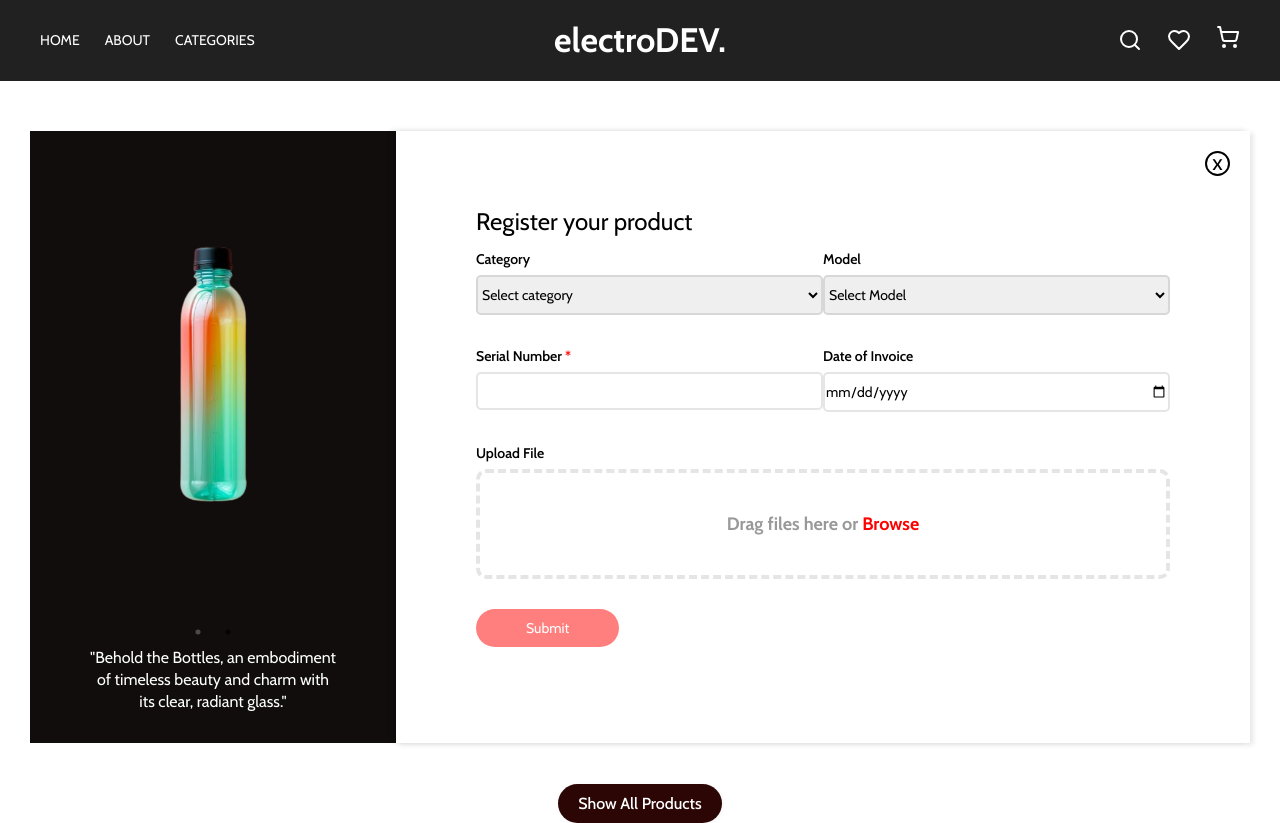
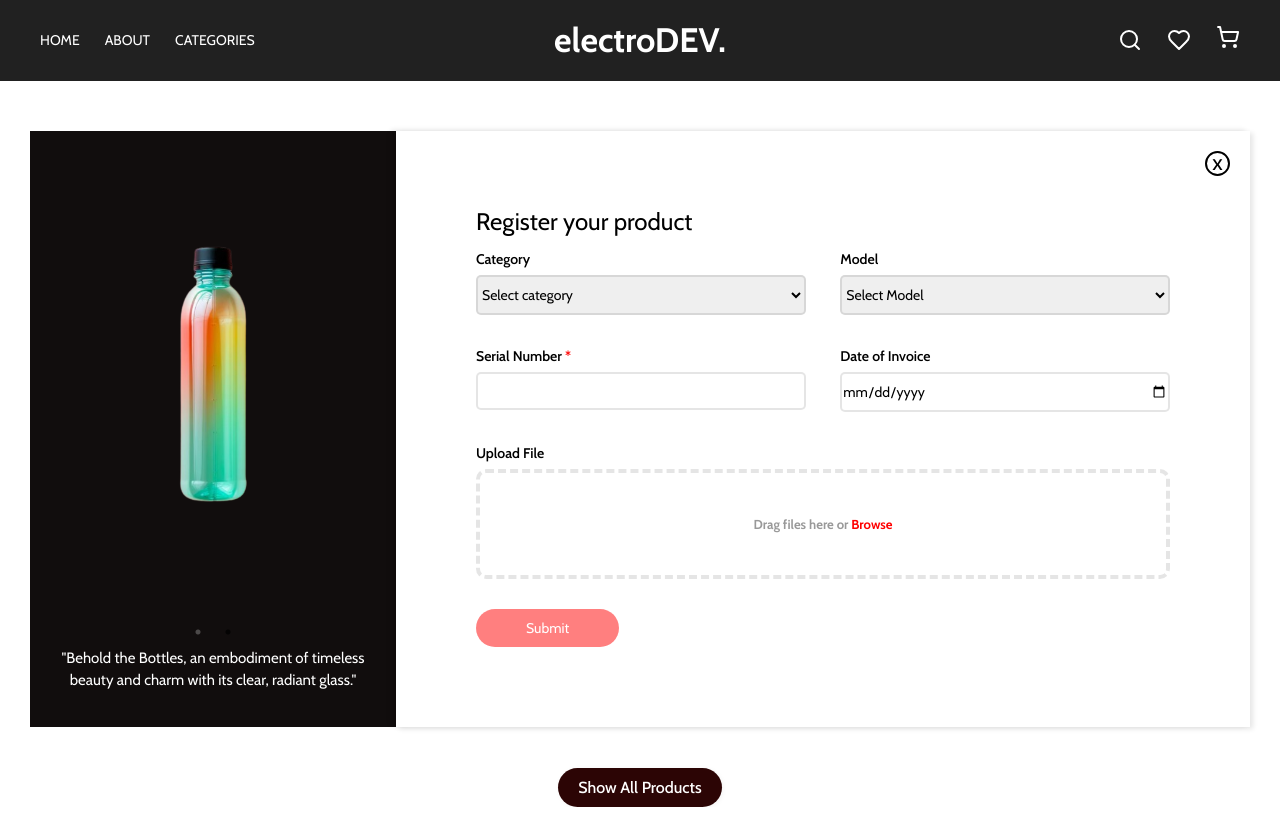
Before and after one commit to Neeraj-2525/Assignment-Neeraj, a React (Vite) app: page / in a window 1280 px wide. Built offline with nearby package versions, Linux system fonts and the light colour scheme.

Commit message:
font size fixed

```diff
--- a/src/components/RegForm/RegForm.css
+++ b/src/components/RegForm/RegForm.css
@@ -27,7 +27,8 @@
     color: #fff;
     font-weight: 100;
     text-align: center;
-    padding: 30px 60px;
+    font-size: 12px;
+    padding: 30px 30px;
 }
 
 .form-right .close-btn {
@@ -123,7 +124,7 @@ option{
 }
 
 .uploadingBoxText {
-    font-size: 18px;
+    font-size: 13px;
     color: rgba(0, 0, 0, 0.4);
 }
 
@@ -163,6 +164,11 @@ option{
         margin-bottom: 0;
     }
 
+    .form-left .carousel-text{
+        font-size: 15px;
+        padding: 30px 30px;
+    }
+
     .form-right {
         flex-grow: 1;
         padding: 80px 80px;
@@ -174,6 +180,7 @@ option{
 
     .inp-type-one-container {
         grid-template-columns: 1fr 1fr;
+        column-gap: 5%;
     }
 
     .upBtnContainer{
--- a/src/components/SlideShow/style.css
+++ b/src/components/SlideShow/style.css
@@ -8,7 +8,7 @@
 .carousel-slide {
      /* background-color: red; */
     width: 100%;
-    height: 60vh;
+    height: 40vh;
 }
 
 .carousel-slide img{
@@ -24,7 +24,11 @@
 
 
 @media only screen and (min-width: 768px) {
-    /* .customSliderStyles{
-        width: 40%;
-    } */
+    .customSliderStyles{
+        max-width: 100%;
+    }
+
+    .carousel-slide {
+       height: 60vh;
+   }
 }
```
